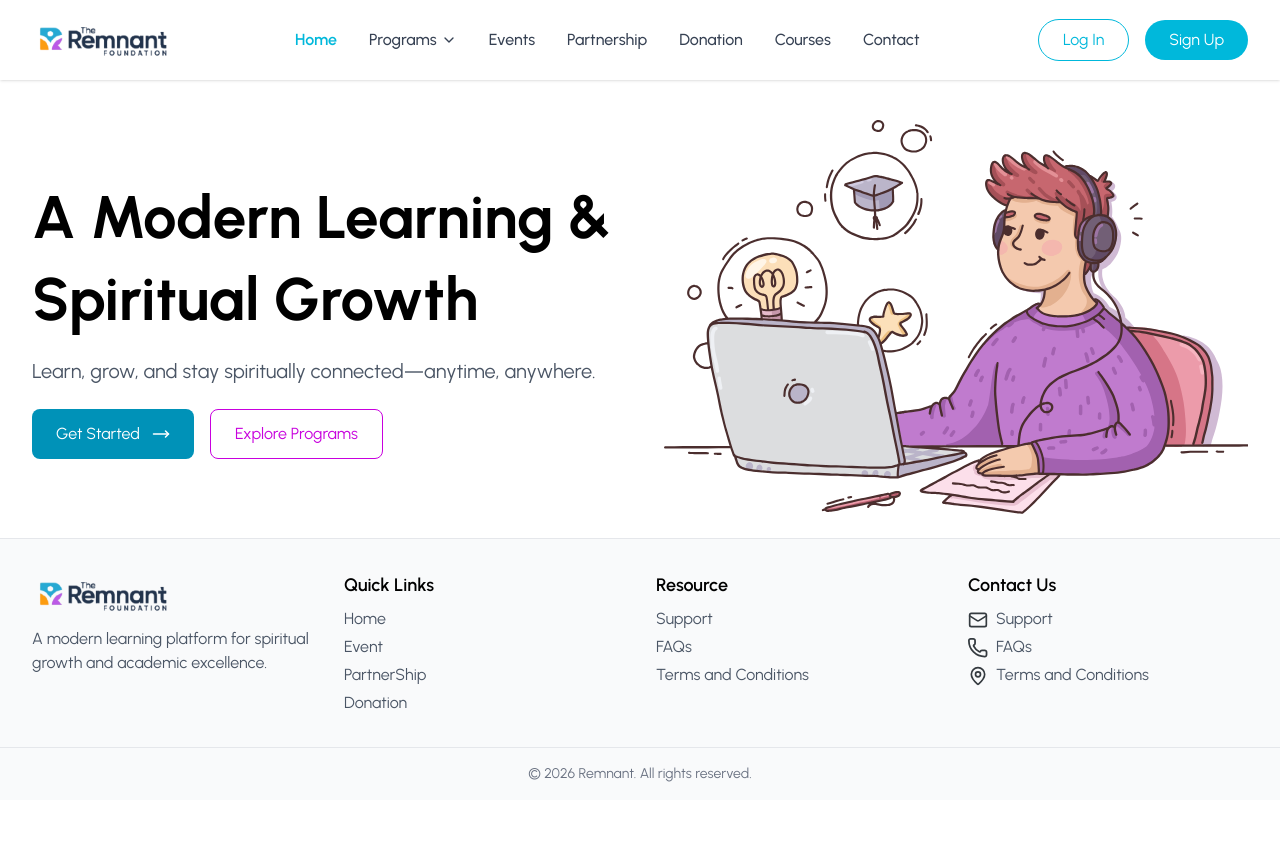
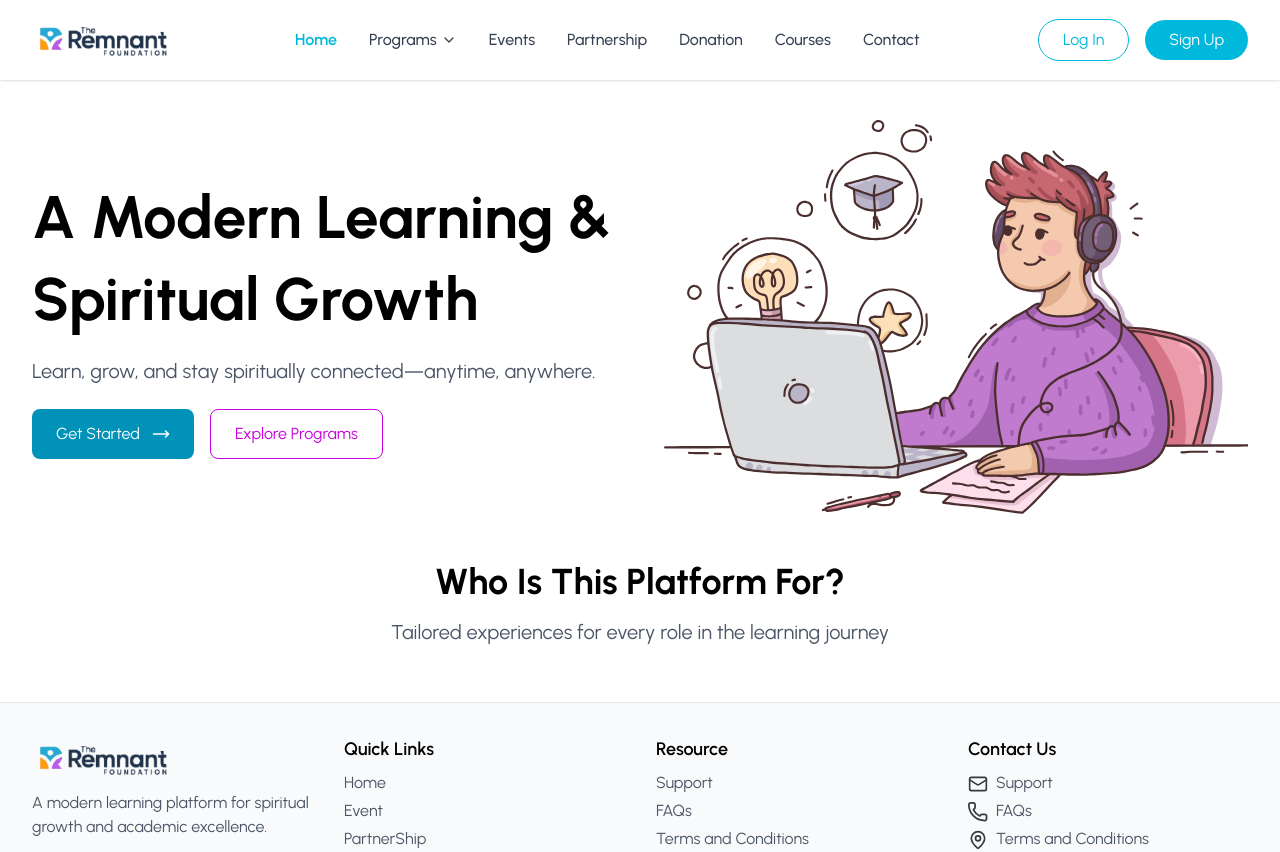
Before and after one commit to naimsheikh8020/Bible-Lms-Remnant-, a React (Vite) app: page / in a window 1280 px wide. Shown: the top 852 px of the page. Before the commit the page ends 800 px from the top, so only its background shows below. Built offline with nearby package versions, Linux system fonts and the light colour scheme.

Commit message:
Add AudienceSection component to Home page for improved content structure

```diff
--- a/src/Page/HomePage/Home.tsx
+++ b/src/Page/HomePage/Home.tsx
@@ -1,3 +1,4 @@
+import AudienceSection from "./HomeSection/AudienceSection";
 import HeroSection from "./HomeSection/HeroSection";
 
 
@@ -6,6 +7,8 @@ const Home = () => {
     <>
       {/* Hero Section */}
       <HeroSection/>
+      {/* Audience Section */}
+      <AudienceSection/>
     </>
   );
 };
--- /dev/null
+++ b/src/Page/HomePage/HomeSection/AudienceSection.tsx
@@ -0,0 +1,14 @@
+const AudienceSection = () => {
+  return (
+    <div className="text-center py-8">
+      <h2 className="text-4xl font-bold mb-4 mt-4">
+        Who Is This Platform For?
+      </h2>
+      <p className="text-gray-600 mb-6 text-xl">
+        Tailored experiences for every role in the learning journey
+      </p>
+    </div>
+  );
+};
+
+export default AudienceSection;
```
